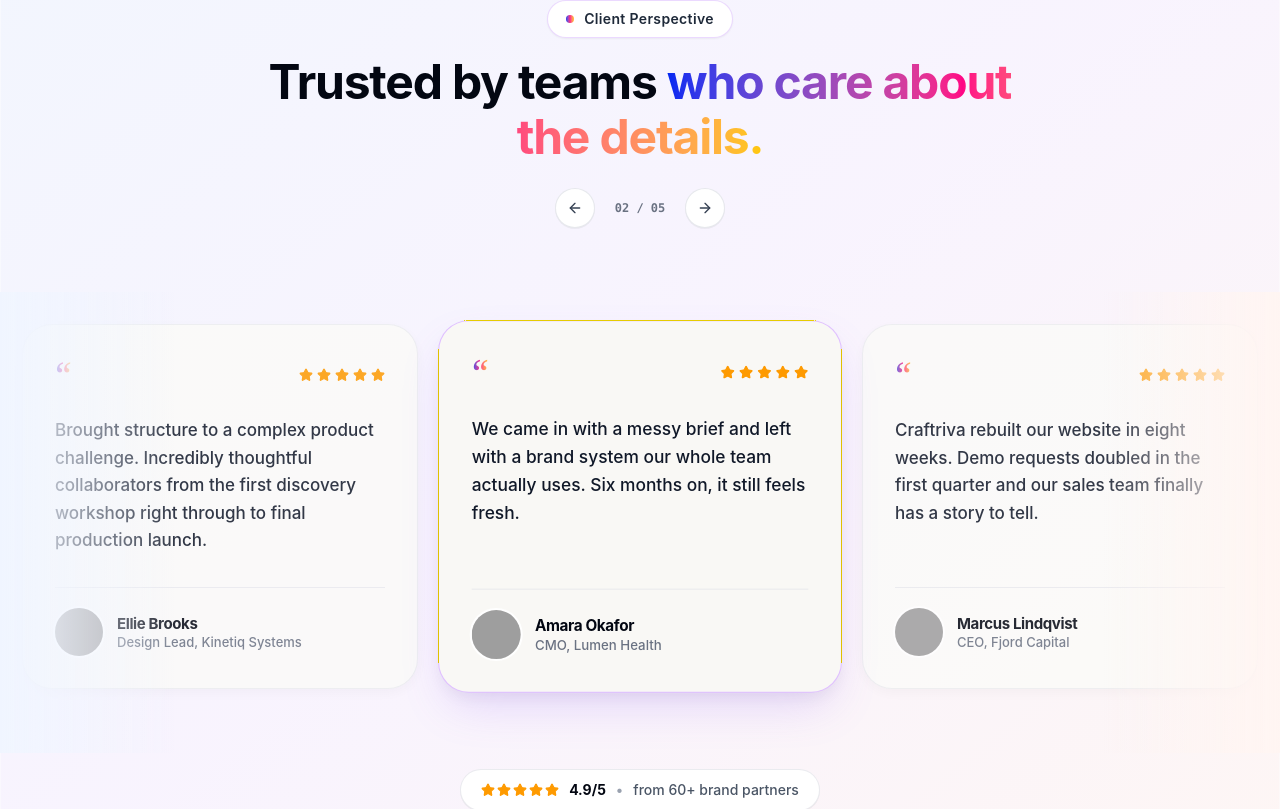
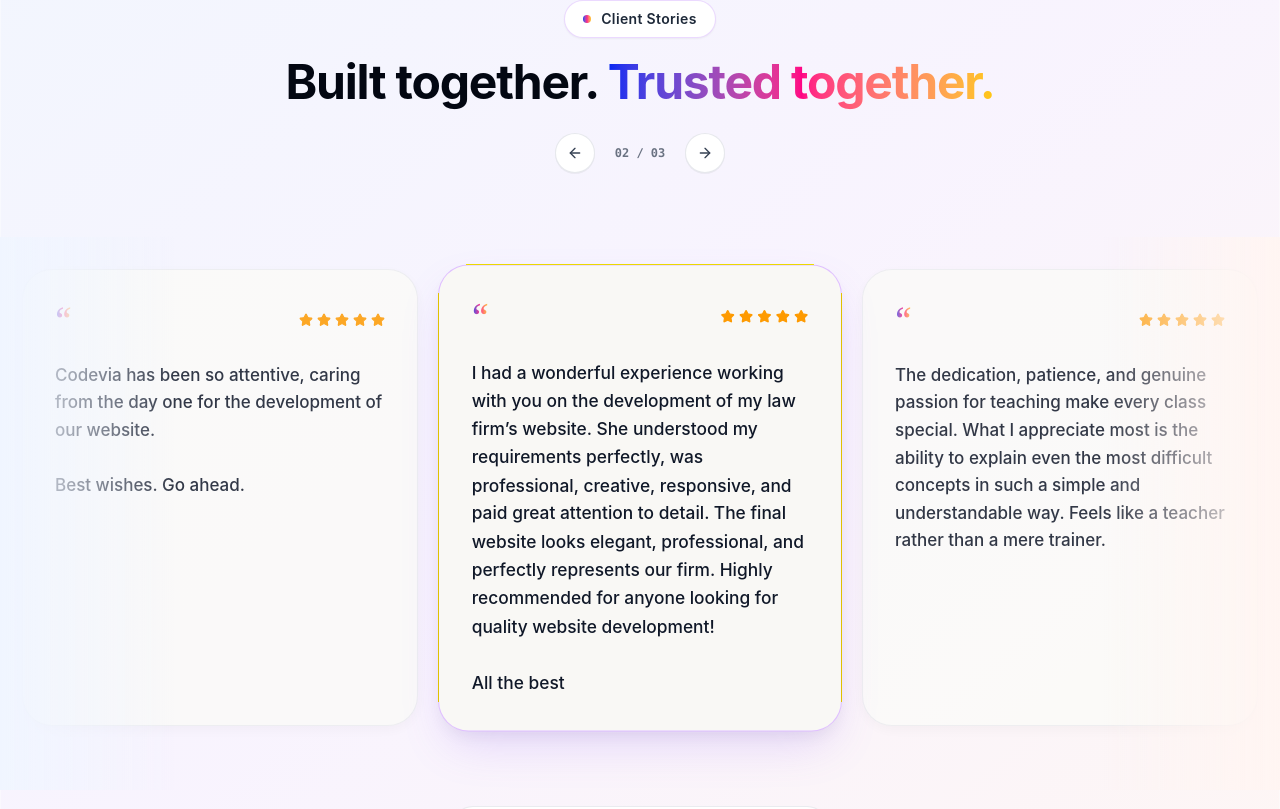
Before and after one commit to AnishDebnath/Codevia-Website, a React (Vite) app: page / in a window 1280 px wide. Shown: the part 4531-5340 px from the top of the page. Built offline with nearby package versions, Linux system fonts and the light colour scheme; grey boxes are pictures that could not be loaded.

Commit message:
Change testimonial section content

```diff
--- a/src/components/layout/Testimonials.tsx
+++ b/src/components/layout/Testimonials.tsx
@@ -17,51 +17,31 @@ export const Testimonials: React.FC = () => {
     {
       id: '1',
       quote:
-        'Brought structure to a complex product challenge. Incredibly thoughtful collaborators from the first discovery workshop right through to final production launch.',
-      author: 'Ellie Brooks',
-      role: 'Design Lead',
-      company: 'Kinetiq Systems',
+        'Codevia has been so attentive, caring from the day one for the development of our website.\n\nBest wishes. Go ahead.',
+      author: 'Verified Client',
+      role: 'Client',
+      company: 'Website Development',
       avatar: 'https://images.unsplash.com/photo-1534528741775-53994a69daeb?w=160&h=160&fit=crop&crop=faces',
       rating: 5,
     },
     {
       id: '2',
       quote:
-        'We came in with a messy brief and left with a brand system our whole team actually uses. Six months on, it still feels fresh.',
-      author: 'Amara Okafor',
-      role: 'CMO',
-      company: 'Lumen Health',
-      avatar: 'https://images.unsplash.com/photo-1573496359142-b8d87734a5a2?w=160&h=160&fit=crop&crop=faces',
+        'I had a wonderful experience working with you on the development of my law firm’s website. She understood my requirements perfectly, was professional, creative, responsive, and paid great attention to detail. The final website looks elegant, professional, and perfectly represents our firm. Highly recommended for anyone looking for quality website development!\n\nAll the best',
+      author: 'Verified Client',
+      role: 'Law Firm Partner',
+      company: 'Legal Services',
+      avatar: 'https://images.unsplash.com/photo-1507003211169-0a1dd7228f2d?w=160&h=160&fit=crop&crop=faces',
       rating: 5,
     },
     {
       id: '3',
       quote:
-        'Craftriva rebuilt our website in eight weeks. Demo requests doubled in the first quarter and our sales team finally has a story to tell.',
-      author: 'Marcus Lindqvist',
-      role: 'CEO',
-      company: 'Fjord Capital',
-      avatar: 'https://images.unsplash.com/photo-1507003211169-0a1dd7228f2d?w=160&h=160&fit=crop&crop=faces',
-      rating: 5,
-    },
-    {
-      id: '4',
-      quote:
-        'Their design sprint model is the most effective agency collaboration we’ve had in 10 years. Inbound conversion spiked 142% post-launch with zero friction.',
-      author: 'Elena Rostova',
-      role: 'Partner',
-      company: 'Horizon Wealth',
-      avatar: 'https://images.unsplash.com/photo-1580489944761-15a19d654956?w=160&h=160&fit=crop&crop=faces',
-      rating: 5,
-    },
-    {
-      id: '5',
-      quote:
-        'The attention to typography, micro-interactions, and engineering discipline completely transformed our Series A presentation and customer onboarding.',
-      author: 'David Chen',
-      role: 'Founder & CTO',
-      company: 'Synapse Labs',
-      avatar: 'https://images.unsplash.com/photo-1500648767791-00dcc994a43e?w=160&h=160&fit=crop&crop=faces',
+        'The dedication, patience, and genuine passion for teaching make every class special. What I appreciate most is the ability to explain even the most difficult concepts in such a simple and understandable way. Feels like a teacher rather than a mere trainer.',
+      author: 'Verified Student',
+      role: 'Student',
+      company: 'Training Program',
+      avatar: 'https://images.unsplash.com/photo-1517841905240-472988babdf9?w=160&h=160&fit=crop&crop=faces',
       rating: 5,
     },
   ];
@@ -150,14 +130,14 @@ export const Testimonials: React.FC = () => {
           {/* Section Tag */}
           <div className="inline-flex items-center gap-2.5 px-4.5 py-2 rounded-full border border-purple-200/90 bg-white shadow-xs">
             <span className="w-2 h-2 rounded-full bg-gradient-to-r from-[#0127F2] via-[#FF0485] to-[#FFC802]" />
-            <span className="text-sm font-semibold text-gray-800 tracking-wide">Client Perspective</span>
+            <span className="text-sm font-semibold text-gray-800 tracking-wide font-sans">Client Stories</span>
           </div>
 
-          {/* Section Heading with clean sans-serif font style matching previous sections */}
+          {/* Section Heading matching website info */}
           <h2 className="text-3xl sm:text-4xl lg:text-5xl font-bold tracking-tight text-gray-950 leading-[1.15] font-sans">
-            Trusted by teams{' '}
+            Built together.{' '}
             <span className="text-transparent bg-clip-text bg-gradient-to-r from-[#0127F2] via-[#6E0CF8] via-[#FF0485] via-[#FD4918] to-[#FFC802]">
-              who care about the details.
+              Trusted together.
             </span>
           </h2>
 
@@ -215,16 +195,14 @@ export const Testimonials: React.FC = () => {
                   setCurrentIndex(index);
                   resetTimer();
                 }}
-                className={`w-[var(--card-w)] shrink-0 px-3 cursor-pointer transition-all duration-300 ${
-                  isCentered ? 'relative z-20' : 'relative z-10 hover:z-20'
-                }`}
+                className={`w-[var(--card-w)] shrink-0 px-3 cursor-pointer transition-all duration-300 ${isCentered ? 'relative z-20' : 'relative z-10 hover:z-20'
+                  }`}
               >
                 <div
-                  className={`h-full rounded-[26px] sm:rounded-[30px] p-7 sm:p-8 flex flex-col justify-between transition-all duration-300 border ${
-                    isCentered
+                  className={`h-full rounded-[26px] sm:rounded-[30px] p-7 sm:p-8 flex flex-col justify-between transition-all duration-300 border ${isCentered
                       ? 'bg-[#F9F8F5] border-purple-300/80 shadow-[0_20px_45px_-10px_rgba(139,92,246,0.22),0_8px_16px_-4px_rgba(0,0,0,0.06)] scale-[1.02]'
                       : 'bg-[#FBFBF9] border-gray-200/70 shadow-[0_4px_16px_rgba(0,0,0,0.04)] opacity-85 hover:opacity-100 hover:border-purple-200/60 hover:shadow-[0_8px_24px_rgba(0,0,0,0.08)]'
-                  }`}
+                    }`}
                 >
                   <div>
                     {/* Top Row: Quotation mark on Left, 5 Stars on Right */}
@@ -240,16 +218,15 @@ export const Testimonials: React.FC = () => {
                     </div>
 
                     {/* Testimonial Quote */}
-                    <p className="text-gray-900 font-medium text-base sm:text-[17px] leading-relaxed font-sans mb-8 min-h-[96px]">
+                    <p className="text-gray-900 font-medium text-base sm:text-[17px] leading-relaxed font-sans min-h-[96px] whitespace-pre-line">
                       {item.quote}
                     </p>
                   </div>
 
+                  {/* Commented out for now: Profile image, author name and role part */}
+                  {/*
                   <div>
-                    {/* Hairline Divider */}
                     <div className="w-full h-px bg-gray-200/80 mb-5" />
-
-                    {/* Author Row: Avatar + Name & Company */}
                     <div className="flex items-center gap-3.5">
                       <img
                         src={item.avatar}
@@ -266,6 +243,7 @@ export const Testimonials: React.FC = () => {
                       </div>
                     </div>
                   </div>
+                  */}
                 </div>
               </div>
             );
@@ -283,7 +261,7 @@ export const Testimonials: React.FC = () => {
           </div>
           <span className="font-bold text-gray-950">4.9/5</span>
           <span className="text-gray-400">•</span>
-          <span>from 60+ brand partners</span>
+          <span>from verified client reviews</span>
         </div>
       </div>
     </section>
```
